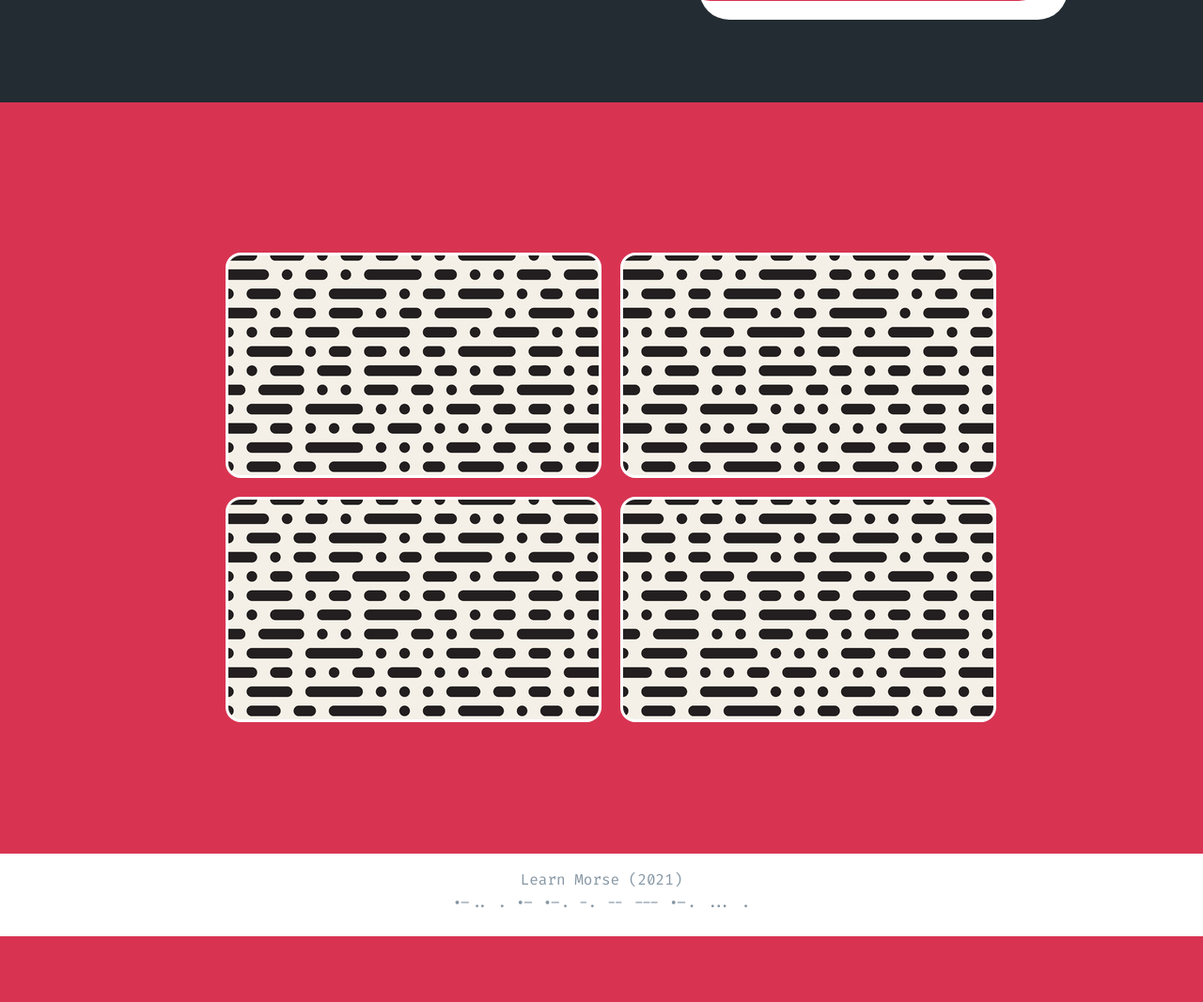
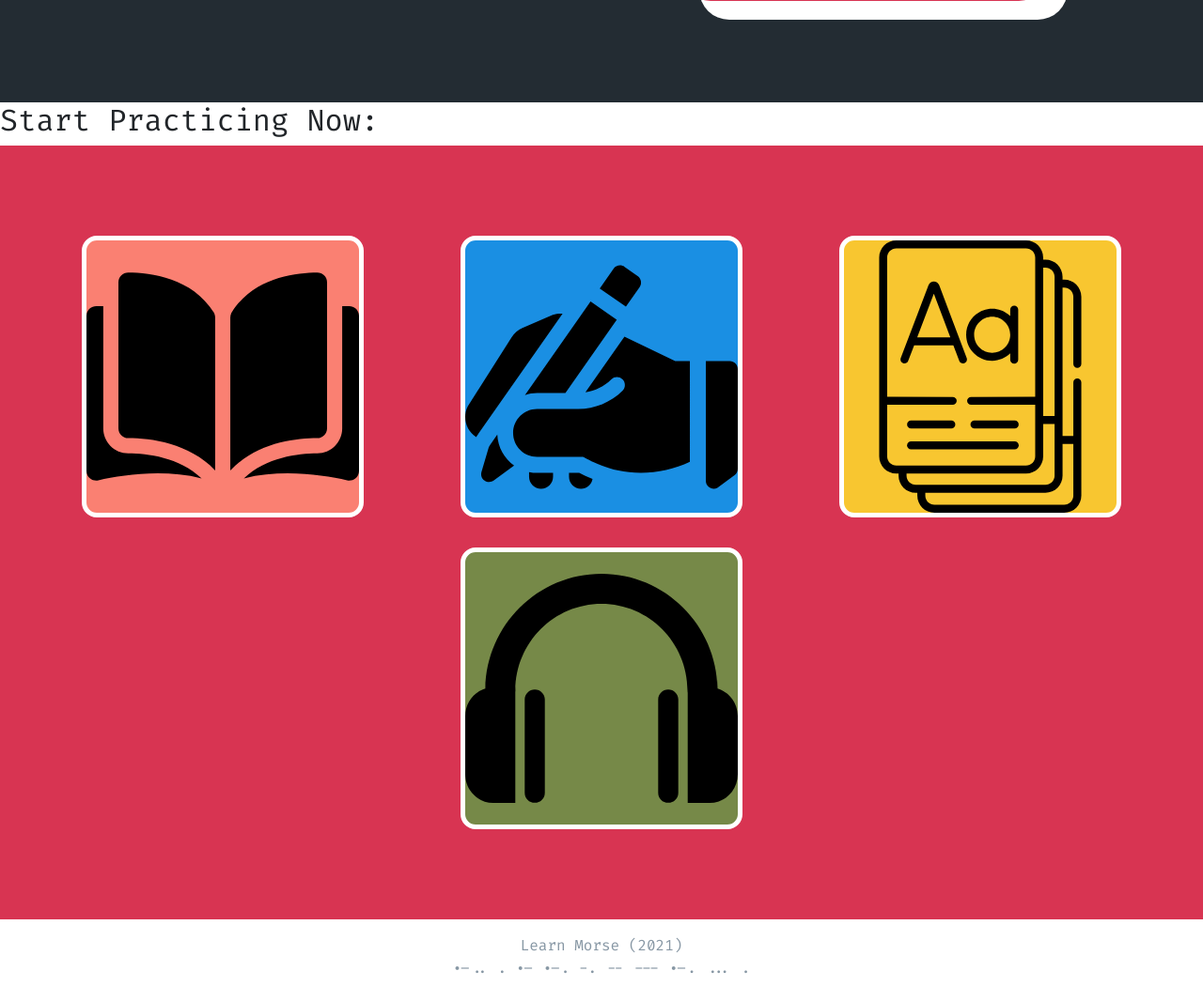
Before and after one commit to jonathanjchoong/learn-morse, a Flask app: page / in a window 1280 px wide. Shown: the part 683-1750 px from the top of the page at 94% size. Before the commit the page ends 1680 px from the top, so only its background shows below. Run offline with Flask 2, Linux system fonts and the light colour scheme; some libraries are stand-ins or nearby versions.

Commit message:
added svg icons to gamelinks on mainpage and homepage structure changes

```diff
--- a/app/static/CSS/homepage.css
+++ b/app/static/CSS/homepage.css
@@ -98,7 +98,7 @@
   height: 50vh;
 }
 
-.game-selector {
+/* .game-selector {
   display: grid;
   grid-template-rows: 25% 25% 25% 25%;
   grid-gap: 20px;
@@ -119,6 +119,28 @@
   color: white;
   text-align: center;
   background-image: url("../Pages/images/morse.jpg");
+} */
+
+.game-selector {
+  display: flex;
+  flex-wrap: wrap;
+  padding-top: 5rem;
+  padding-bottom: 5rem;
+  justify-content: space-evenly;
+  text-align: center;
+  background-color: #d83452;
+  text-decoration: none;
+}
+.gamelink {
+  width: 300px;
+  height: 300px;
+  border: solid white 5px;
+  font-size: 30pt;
+  border-radius: 1rem;
+  color: white;
+  text-align: center;
+  background-size: cover;
+  margin: 1rem;
 }
 
 .overlay {
@@ -143,6 +165,30 @@
   left: 50%;
   transform: translate(-50%, -50%);
   text-align: center;
+}
+
+#read {
+  background-image: url("../images/open-book.svg");
+  /* <div>Icons made by <a href="https://www.freepik.com" title="Freepik">Freepik</a> from <a href="https://www.flaticon.com/" title="Flaticon">www.flaticon.com</a></div> */
+  background-color: salmon;
+}
+
+#write {
+  background-image: url("../images/writing-tool.svg");
+  /* <div>Icons made by <a href="https://www.freepik.com" title="Freepik">Freepik</a> from <a href="https://www.flaticon.com/" title="Flaticon">www.flaticon.com</a></div> */
+  background-color: #1a8fe3;
+}
+
+#flashcards {
+  background-image: url("../images/flash-cards.svg");
+  /* <div>Icons made by <a href="https://www.freepik.com" title="Freepik">Freepik</a> from <a href="https://www.flaticon.com/" title="Flaticon">www.flaticon.com</a></div> */
+  background-color: #f8c630;
+}
+
+#listen {
+  background-image: url("../images/headphone-symbol.svg");
+  /* <div>Icons made by <a href="https://www.freepik.com" title="Freepik">Freepik</a> from <a href="https://www.flaticon.com/" title="Flaticon">www.flaticon.com</a></div> */
+  background-color: #768948;
 }
 
 @media only screen and (min-width: 900px) {
@@ -173,27 +219,6 @@
     font-size: 18pt;
   }
 
-  .game-selector {
-    display: grid;
-    grid-template-rows: 50% 50%;
-    grid-gap: 20px;
-    grid-template-columns: 50% 50%;
-    padding: 10rem 15rem 10rem 15rem;
-    height: 100vh;
-    justify-content: space-evenly;
-    text-align: center;
-    background-color: #d83452;
-    text-decoration: none;
-  }
-  .gamelink {
-    height: 100%;
-    border: solid white 3px;
-    font-size: 30pt;
-    border-radius: 1rem;
-    color: white;
-    text-align: center;
-    background-image: url("../Pages/images/morse.jpg");
-  }
   .overlay-text {
     font-size: 20px;
   }
--- a/app/templates/homepage.html
+++ b/app/templates/homepage.html
@@ -33,32 +33,33 @@
   {% endif %}
 </div>
 
+<h2> Start Practicing Now: </h2>
 <div class="game-selector">
-  <a href="v2writeMorsePage.html">
-    <div class="gamelink">
+  <a href="{{url_for('read')}}">
+    <div class="gamelink" id="read">
+      <div class="overlay">
+        <div class="overlay-text">Read</div>
+      </div>
+    </div>
+  </a>
+  <a href="{{url_for('write')}}">
+    <div class="gamelink" id="write">
       <div class="overlay">
         <div class="overlay-text">Write</div>
       </div>
     </div>
   </a>
-  <a href="#">
-    <div class="gamelink">
+  <a href="{{url_for('flashcards')}}">
+    <div class="gamelink" id="flashcards">
       <div class="overlay">
-        <div class="overlay-text">Read</div>
+        <div class="overlay-text">Flashcards</div>
       </div>
     </div>
   </a>
-  <a href="#">
-    <div class="gamelink">
+  <a href="{{url_for('listen')}}">
+    <div class="gamelink" id="listen">
       <div class="overlay">
-        <div class="overlay-text">Race</div>
-      </div>
-    </div>
-  </a>
-  <a href="#">
-    <div class="gamelink">
-      <div class="overlay">
-        <div class="overlay-text">another gamemode</div>
+        <div class="overlay-text">Listen</div>
       </div>
     </div>
   </a>
```
Also changed, not shown: app/static/images/flash-cards.svg (added), app/static/images/headphone-symbol.svg (added), app/static/images/open-book.svg (added), app/static/images/writing-tool.svg (added).
